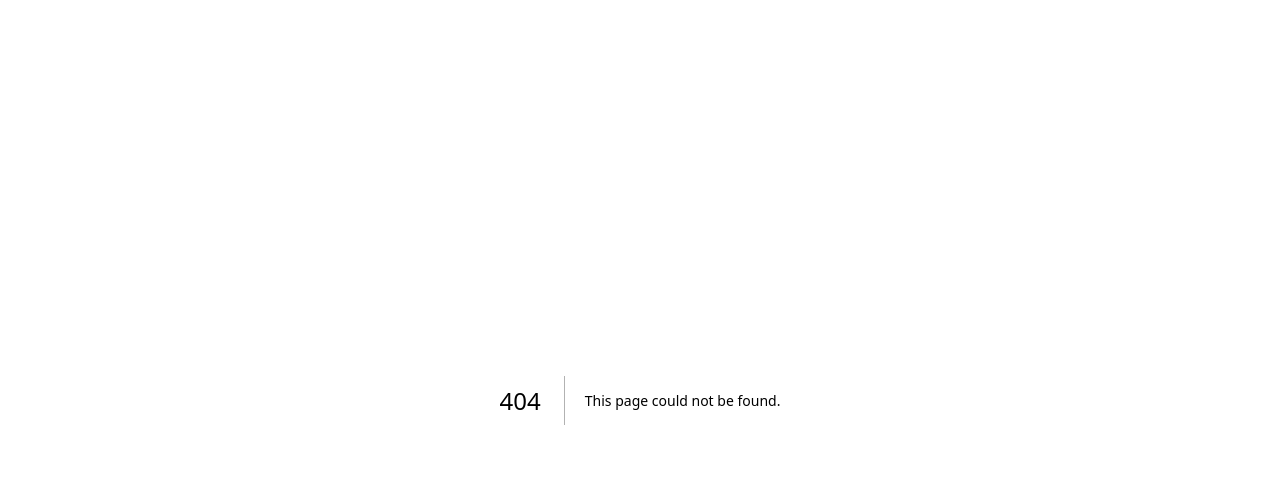
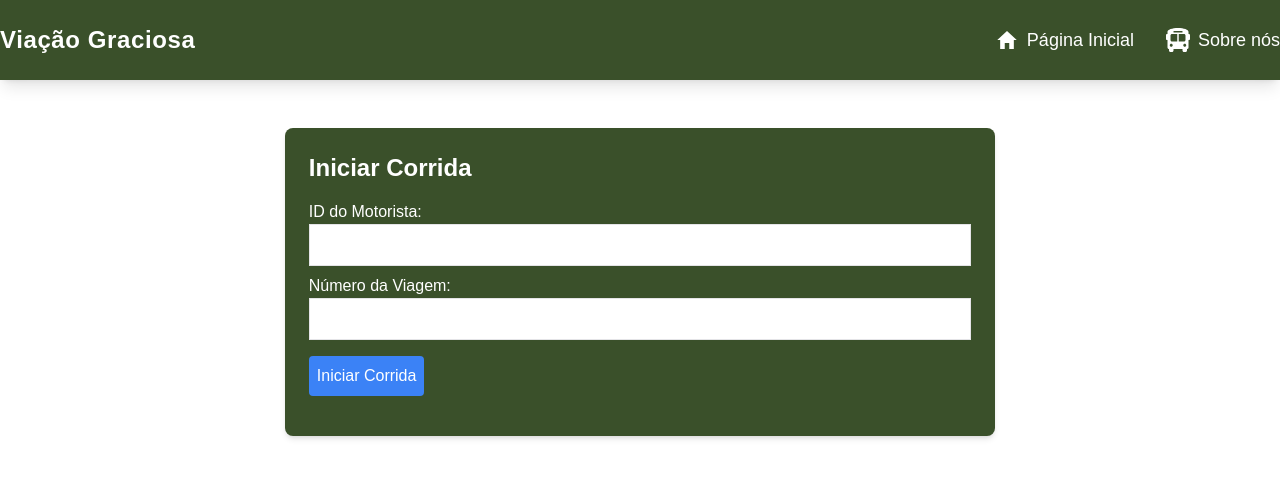
Before and after one commit to dotJosn/front-viacao-graciosa, a Next.js app: page /travel in a window 1280 px wide. Before the commit this address had no page. Shown: the top 478 px of the page. Built offline with nearby package versions, Linux system fonts and the light colour scheme.

Commit message:
feat: I create the front-end

```diff
--- a/src/app/home/page.jsx
+++ b/src/app/home/page.jsx
@@ -8,33 +8,6 @@ import { FaBell } from "react-icons/fa";
 import { IoPeople } from "react-icons/io5";
 
 const Home = () => {
-  const [isRaceActive, setIsRaceActive] = useState(false);
-  const [driverInfo, setDriverInfo] = useState({
-    name: "",
-    license: "",
-  });
-  const [startTime, setStartTime] = useState(null);
-  const [endTime, setEndTime] = useState(null);
-
-  const handleStartRace = () => {
-    setStartTime(new Date());
-    setIsRaceActive(true);
-    setEndTime(null);
-  };
-
-  const handleEndRace = () => {
-    setEndTime(new Date());
-    setIsRaceActive(false);
-  };
-
-  const handleInputChange = (e) => {
-    const { name, value } = e.target;
-    setDriverInfo((prevInfo) => ({
-      ...prevInfo,
-      [name]: value,
-    }));
-  };
-
   return (
     <>
       <Header />
@@ -97,69 +70,8 @@ const Home = () => {
           </ul>
           <ul className="flex items-center space-x-2 bg-graciosa p-2 rounded-lg group">
             <IoPeople className="text-2xl text-white" />
-            <a href="" className="text-white text-lg">Novos colaboradores</a>
+            <a href="/travel" className="text-white text-lg">Viagem</a>
           </ul>
-        </div>
-      </div>
-
-      {/* Formulário e Simulação de Corrida */}
-      <div className="flex justify-center">
-        <div className="w-3/5 bg-graciosa p-6 rounded-lg shadow-md">
-          {!isRaceActive ? (
-            <div>
-              <h2 className="text-white text-2xl font-bold mb-4">Iniciar Corrida</h2>
-              <form className="mb-4">
-                <label className="block mb-2 text-white">
-                  Nome do Motorista:
-                  <input
-
-                    type="text"
-                    name="name"
-                    value={driverInfo.name}
-                    onChange={handleInputChange}
-                    className="border p-2 w-full text-black"
-                  />
-                </label>
-                <label className="block mb-4 text-white">
-                  Numero do Ônibus:
-                  <input
-                    type="text"
-                    name="license"
-                    value={driverInfo.license}
-                    onChange={handleInputChange}
-                    className="border p-2 w-full text-black"
-                  />
-                </label>
-                <button
-                  type="button"
-                  onClick={handleStartRace}
-                  className="bg-blue-500 text-white p-2 rounded"
-                >
-                  Iniciar Corrida
-                </button>
-              </form>
-            </div>
-          ) : (
-            <div>
-              <h2 className="text-white text-2xl font-bold mb-4">Corrida em Andamento</h2>
-              <p className="text-white"><strong>Motorista:</strong> {driverInfo.name}</p>
-              <p className="text-white"><strong>Carteira de Habilitação:</strong> {driverInfo.license}</p>
-              <p className="text-white"><strong>Início:</strong> {startTime && startTime.toLocaleString()}</p>
-              <button
-                onClick={handleEndRace}
-                className="bg-red-500 text-white p-2 mt-4 rounded"
-              >
-                Finalizar Corrida
-              </button>
-            </div>
-          )}
-
-          {endTime && (
-            <div className="mt-6">
-              <h2 className="text-white text-xl font-bold">Corrida Finalizada</h2>
-              <p className="text-white"><strong>Fim:</strong> {endTime.toLocaleString()}</p>
-            </div>
-          )}
         </div>
       </div>
     </>
--- /dev/null
+++ b/src/app/travel/page.jsx
@@ -0,0 +1,98 @@
+"use client";
+import React, { useState } from "react";
+import Header from "@/components/header";
+
+const Travel = () => {
+  const [isRaceActive, setIsRaceActive] = useState(false);
+  const [driverInfo, setDriverInfo] = useState({
+    name: "",
+    viagem: "",
+  });
+  const [startTime, setStartTime] = useState(null);
+  const [endTime, setEndTime] = useState(null);
+
+  const handleStartRace = () => {
+    setStartTime(new Date());
+    setIsRaceActive(true);
+    setEndTime(null);
+  };
+
+  const handleEndRace = () => {
+    setEndTime(new Date());
+    setIsRaceActive(false);
+  };
+
+  const handleInputChange = (e) => {
+    const { name, value } = e.target;
+    setDriverInfo((prevInfo) => ({
+      ...prevInfo,
+      [name]: value,
+    }));
+  };
+
+  return (
+    <>
+      <Header />
+      <div className="p-12 flex justify-center">
+        <div className="w-3/5 bg-graciosa p-6 rounded-lg shadow-md">
+          {!isRaceActive ? (
+            <div>
+              <h2 className="text-2xl font-bold mb-4 text-white">Iniciar Corrida</h2>
+              <form className="mb-4">
+                <label className="block mb-2 text-white">
+                  ID do Motorista:
+                  <input
+                    type="text"
+                    name="name"
+                    value={driverInfo.name}
+                    onChange={handleInputChange}
+                    className="border p-2 w-full text-black"
+                  />
+                </label>
+                <label className="block mb-4 text-white">
+                  Número da Viagem:
+                  <input
+                    type="text"
+                    name="viagem"
+                    value={driverInfo.viagem}
+                    onChange={handleInputChange}
+                    className="border p-2 w-full text-black"
+                  />
+                </label>
+                <button
+                  type="button"
+                  onClick={handleStartRace}
+                  className="bg-blue-500 text-white p-2 rounded"
+                >
+                  Iniciar Corrida
+                </button>
+              </form>
+            </div>
+          ) : (
+            <div>
+              <h2 className="text-2xl font-bold mb-4 text-white">Corrida em Andamento</h2>
+              <p className="text-white"><strong>Motorista:</strong> {driverInfo.name}</p>
+              <p className="text-white"><strong>Número da Viagem:</strong> {driverInfo.viagem}</p>
+              <p className="text-white"><strong>Início:</strong> {startTime && startTime.toLocaleString()}</p>
+              <button
+                onClick={handleEndRace}
+                className="bg-red-500 text-white p-2 mt-4 rounded"
+              >
+                Finalizar Corrida
+              </button>
+            </div>
+          )}
+
+          {endTime && (
+            <div className="mt-6">
+              <h2 className="text-xl font-bold text-white">Corrida Finalizada</h2>
+              <p className="text-white"><strong>Fim:</strong> {endTime.toLocaleString()}</p>
+            </div>
+          )}
+        </div>
+      </div>
+    </>
+  );
+};
+
+export default Travel;
```
